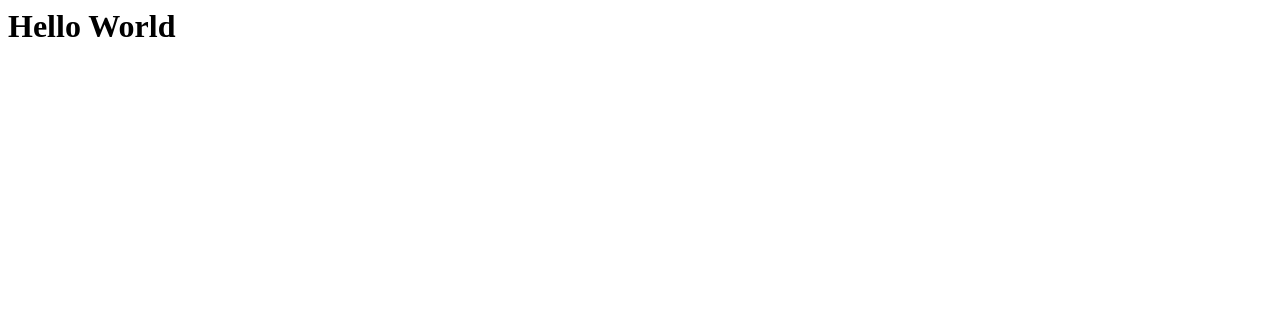
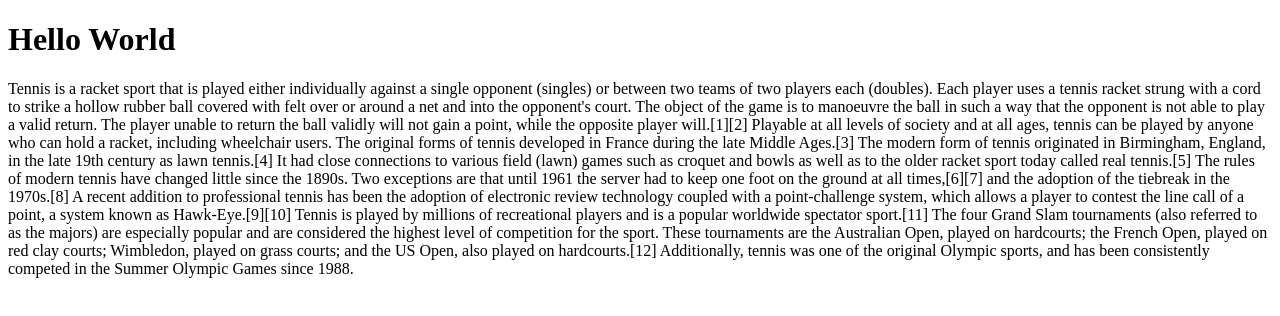
Before and after one commit to DouglasVDM/douglasvdm.github.io, a plain HTML site: page index.html in a window 1280 px wide. Drawn offline with Linux system fonts and the light colour scheme.

Commit message:
Add HTML Document Structure

```diff
--- a/index.html
+++ b/index.html
@@ -1 +1,41 @@
-<h1>Hello World</h1>
+<!DOCTYPE html>
+<html lang="en">
+  <head>
+    <meta charset="utf-8" />
+    <title aria-label="Tennis">Tennis</title>
+  </head>
+  <body>
+    <h1>Hello World</h1>
+    <p>
+      Tennis is a racket sport that is played either individually against a
+      single opponent (singles) or between two teams of two players each
+      (doubles). Each player uses a tennis racket strung with a cord to strike a
+      hollow rubber ball covered with felt over or around a net and into the
+      opponent's court. The object of the game is to manoeuvre the ball in such
+      a way that the opponent is not able to play a valid return. The player
+      unable to return the ball validly will not gain a point, while the
+      opposite player will.[1][2] Playable at all levels of society and at all
+      ages, tennis can be played by anyone who can hold a racket, including
+      wheelchair users. The original forms of tennis developed in France during
+      the late Middle Ages.[3] The modern form of tennis originated in
+      Birmingham, England, in the late 19th century as lawn tennis.[4] It had
+      close connections to various field (lawn) games such as croquet and bowls
+      as well as to the older racket sport today called real tennis.[5] The
+      rules of modern tennis have changed little since the 1890s. Two exceptions
+      are that until 1961 the server had to keep one foot on the ground at all
+      times,[6][7] and the adoption of the tiebreak in the 1970s.[8] A recent
+      addition to professional tennis has been the adoption of electronic review
+      technology coupled with a point-challenge system, which allows a player to
+      contest the line call of a point, a system known as Hawk-Eye.[9][10]
+      Tennis is played by millions of recreational players and is a popular
+      worldwide spectator sport.[11] The four Grand Slam tournaments (also
+      referred to as the majors) are especially popular and are considered the
+      highest level of competition for the sport. These tournaments are the
+      Australian Open, played on hardcourts; the French Open, played on red clay
+      courts; Wimbledon, played on grass courts; and the US Open, also played on
+      hardcourts.[12] Additionally, tennis was one of the original Olympic
+      sports, and has been consistently competed in the Summer Olympic Games
+      since 1988.
+    </p>
+  </body>
+</html>
```
